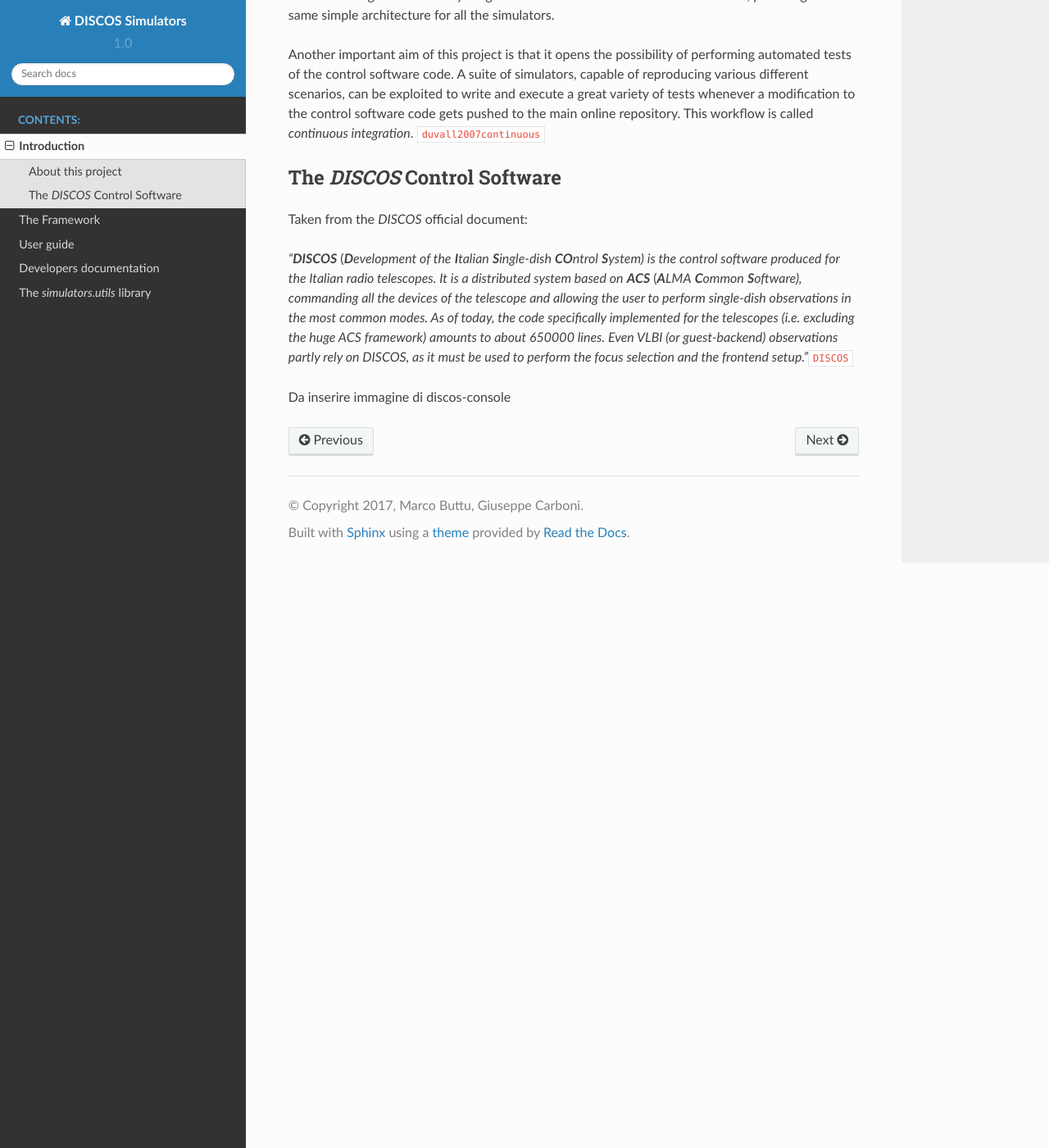
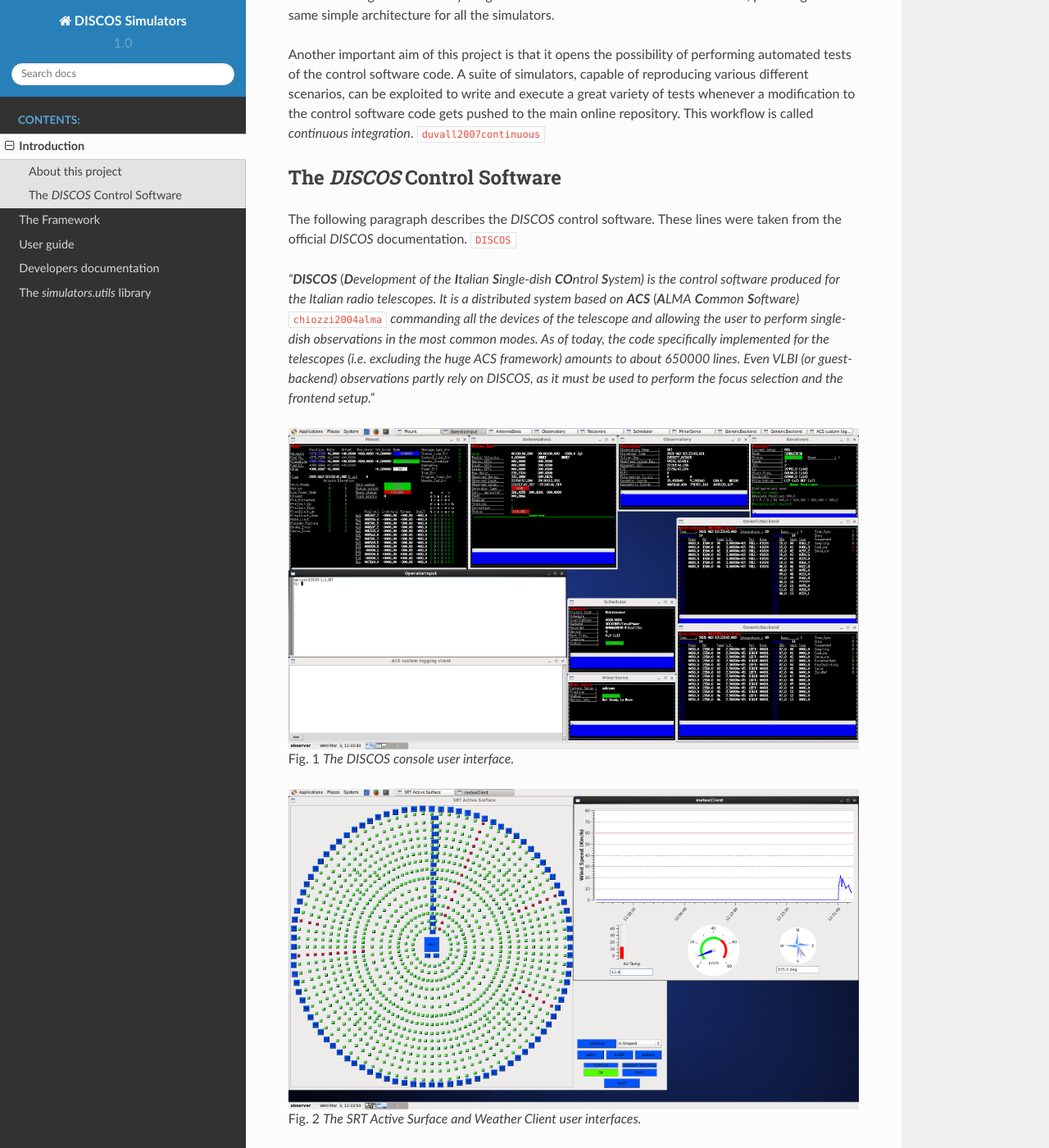
Before and after one commit to discos/simulators, a Sphinx documentation site: the page built from doc/intro.rst, in a window 1280 px wide and 1400 px high, scrolled down 929 px. Shown: the whole window at 82% size. Built offline with Sphinx 7.4.7 and the Read the Docs theme 2.0.0, drawn with Linux system fonts in a browser that asks for light colours; cross-references to code outside the pages are shown as plain code.

Commit message:
Some more improvements in the documentation

```diff
--- a/doc/bibliography.bib
+++ b/doc/bibliography.bib
@@ -15,3 +15,13 @@
     author = {A. Orlati and M. Bartolini and S. Righini and A. Fara and C. Migoni and S. Poppi and M. Buttu and G. Carboni},
     title = {The DISCOS Project}
 }
+
+@inproceedings{chiozzi2004alma,
+    title = {The ALMA common software: a developer-friendly CORBA-based framework},
+    author = {Chiozzi, Gianluca and Jeram, Bogdan and Sommer, Heiko and Caproni, Alessandro and Plesko, Mark and Sekoranja, Matej and Zagar, Klemen and Fugate, David W and Di Marcantonio, Paolo and Cirami, Roberto},
+    booktitle = {Advanced Software, Control, and Communication Systems for Astronomy},
+    volume = {5496},
+    pages = {205--218},
+    year = {2004},
+    organization = {International Society for Optics and Photonics}
+}
--- a/doc/intro.rst
+++ b/doc/intro.rst
@@ -83,18 +83,29 @@ called `continuous integration`. :cite:`duvall2007continuous`
 
 The `DISCOS` Control Software
 =============================
-Taken from the `DISCOS` official document:
+The following paragraph describes the `DISCOS` control software. These lines
+were taken from the official `DISCOS` documentation. :cite:`DISCOS`
 
 `"`:bi:`DISCOS` (:bi:`D`\ `evelopment of the` :bi:`I`\ `talian` :bi:`S`\
 `ingle-dish` :bi:`CO`\ `ntrol` :bi:`S`\ `ystem) is the control software
-produced for the Italian radio telescopes. It is a distributed system based
-on` :bi:`ACS` (:bi:`A`\ `LMA` :bi:`C`\ `ommon` :bi:`S`\ `oftware),
-commanding all the devices of the telescope and allowing the user to
-perform single-dish observations in the most common modes. As of today, the
-code specifically implemented for the telescopes (i.e. excluding the huge
-ACS framework) amounts to about 650000 lines. Even VLBI (or guest-backend)
-observations partly rely on DISCOS, as it must be used to perform the focus
-selection and the frontend setup."`:cite:`DISCOS`
+produced for the Italian radio telescopes. It is a distributed system based on`
+:bi:`ACS` (:bi:`A`\ `LMA` :bi:`C`\ `ommon` :bi:`S`\ `oftware)`
+:cite:`chiozzi2004alma` `commanding all the devices of the telescope and
+allowing the user to perform single-dish observations in the most common
+modes. As of today, the code specifically implemented for the telescopes
+(i.e. excluding the huge ACS framework) amounts to about 650000 lines. Even
+VLBI (or guest-backend) observations partly rely on DISCOS, as it must be used
+to perform the focus selection and the frontend setup."`
 
 
-Da inserire immagine di discos-console
+.. _console:
+
+.. figure:: images/console-1.png
+
+   The `DISCOS` console user interface.
+
+.. only:: html
+
+   .. figure:: images/console-2.png
+
+      The SRT Active Surface and Weather Client user interfaces.
```
Also changed, not shown: doc/framework.rst (+7 -0 lines), doc/images/console-1.png (added), doc/images/console-2.png (added).
